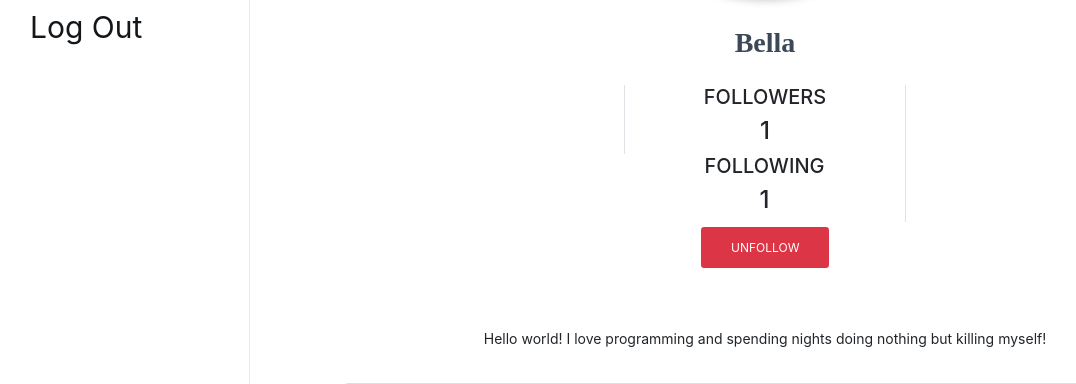
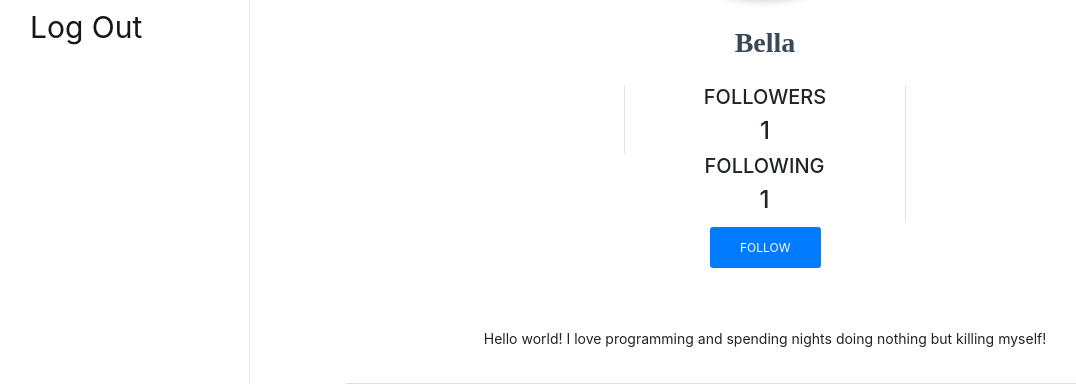
Before and after one commit to mohamedadnane8/Twitter, a Django app: page /profile/3 in a window 1280 px wide. Shown: the part 353-737 px from the top of the page, without its empty margins (0-1076 px from the left). Run offline with Django 3.2, Linux system fonts and the light colour scheme; a user stored in the database is signed in; data comes from the database, SQL or seed files in the repository; both versions use the stored data as it was after the commit; data that the repository does not hold is empty; some libraries are stand-ins or nearby versions.

Commit message:
fixed follow button

```diff
--- a/network/templates/network/profile.html
+++ b/network/templates/network/profile.html
@@ -7,7 +7,7 @@
 
 {% endblock %}
 {% block body %}
- <div class="page-header header-filter" data-parallax="true" id = "background-image" ></div>
+ <div class="page-header header-filter" data-parallax="true" id = "background-image" >
     <div class="main main-raised">
 		<div class="profile-content">
             <div class="container">
@@ -30,7 +30,7 @@
 
                                  </div>
                                  <div class="col border-right text-center">
-                                     <h5 class="text-uppercase">Following</hr5>
+                                     <h5 class="text-uppercase">Following</h5>
                                       <h4 class="font-light" id = "followings_count"></h4>
                                  </div>
 
@@ -61,47 +61,58 @@
             </div>
         </div>
 	</div>
+    </div>
 {% endblock %}
 {% block script %}
 
 <script>
   var received_data  = {{user_info|safe}};
   var user_posts = {{user_post|safe}};
-  var is_followed = {{is_followed|safe}};
+  var is_followed = "{{is_followed|safe}}" === "True";
 </script>
     <script type="text/babel">
 
             class Follow extends React.Component {
-
                 constructor(props) {
-                    super(props);
+                    super(props)
                     this.state = {
                         status: {is_followed},
+                        color: {is_followed} ? "red" : "blue",
+                        text_follow: {is_followed} ? "follow" : "unfollow",
 
                     };
                 }
 
                 render() {
-                    if (this.state.status === false ) {
-                        return this.renderFollow();
-                    } else {
-                        return this.renderUnfollow();
-                    }
+
+                    return this.renderFollowBtn();
+
                 }
 
-                renderFollow() {
-                    return <button type="button" id = "follow" class="btn btn-primary" data-follow = "follow">Follow</button>;
-                }
-                renderUnfollow() {
-                    return <button onKeyPress={this.followPress} onChange={this.updateResponse} type="button" id ="follow" class="btn btn-danger" data-follow = "unollow">Unfollow</button>;
+                renderFollowBtn() {
+                    return <button onClick={this.follo} type="button" id = "follow" className="follow btn btn-primary" data-follow = "follow"> {this.state.status ? "follow" : "unfollow"}</button>;
                 }
 
 
-
-                updateResponse = (event) => {
-                    this.setState({
-                        response: event.target.value
-                    });
+                  follo = () => {
+                    alert("${this.state.status}")
+                    fetch('/follow/', {
+                            method: 'POST',
+                            body: JSON.stringify({
+                                user: received_data.id,
+                                follow_status: this.state.status
+                            })
+                        })
+                        .then(response => response.json())
+                        .then(result => {
+                            // Print result
+                            this.setState(state => ({
+                                status : !(state.status),
+                                text_follow: {is_followed} ? "follow" : "unfollow",
+                            }));
+                            this.renderFollowBtn();
+                            console.log(result);
+                        });
                 }
             }
 
--- a/network/views.py
+++ b/network/views.py
@@ -109,27 +109,38 @@ def profile(request, id):
     if request.method == "GET":
         return render(request, "network/profile.html", context=data)
 
-
+@csrf_exempt
 @login_required(login_url="/login")
-def follow(request, action):
-    if request.method != "Post":
+def follow(request):
+    if request.method != "POST":
         return JsonResponse({"error": "POST request required."}, status=400)
     data = json.loads(request.body)
-    user_target = User.objects.get(pk=data.user_id)
+
+    user_target = User.objects.get(pk=data.get("user"))
+
     # True if the user is already following
     # False if the user is unfollowing
-    action = data.follow_status
+
+    action = data.get("follow_status")['is_followed']
+
+    print(f"{type(action)}\n\n{action}{data.get('follow_status')}")
     if action == True:
         # Unfollow
+        # TODO have to further modify this function so that it throws error if
+        #  the user turned to be already in the list
+        request.user.following.remove(user_target)
+        request.user.save()
+
+        user_target.followers.remove(request.user)
+        user_target.save()
+
+        return JsonResponse({"message":"Unfollowed successfully"}, safe=False)
+    else:
+        # follow
         request.user.following.add(user_target)
-        request.user.following.save()
+        request.user.save()
 
-        user_target.followers.delete(request.user)
-        user_target.followers.save()
-    else:
-        # Unfollow
-        request.user.followers.add(user_target)
-        request.user.followers.save()
+        user_target.followers.add(request.user)
+        user_target.save()
 
-        user_target.following.delete(request.user)
-        user_target.following.save()
+        return JsonResponse({"message": "followed successfully"}, safe=False)
```
Also changed, not shown: db.sqlite3.
